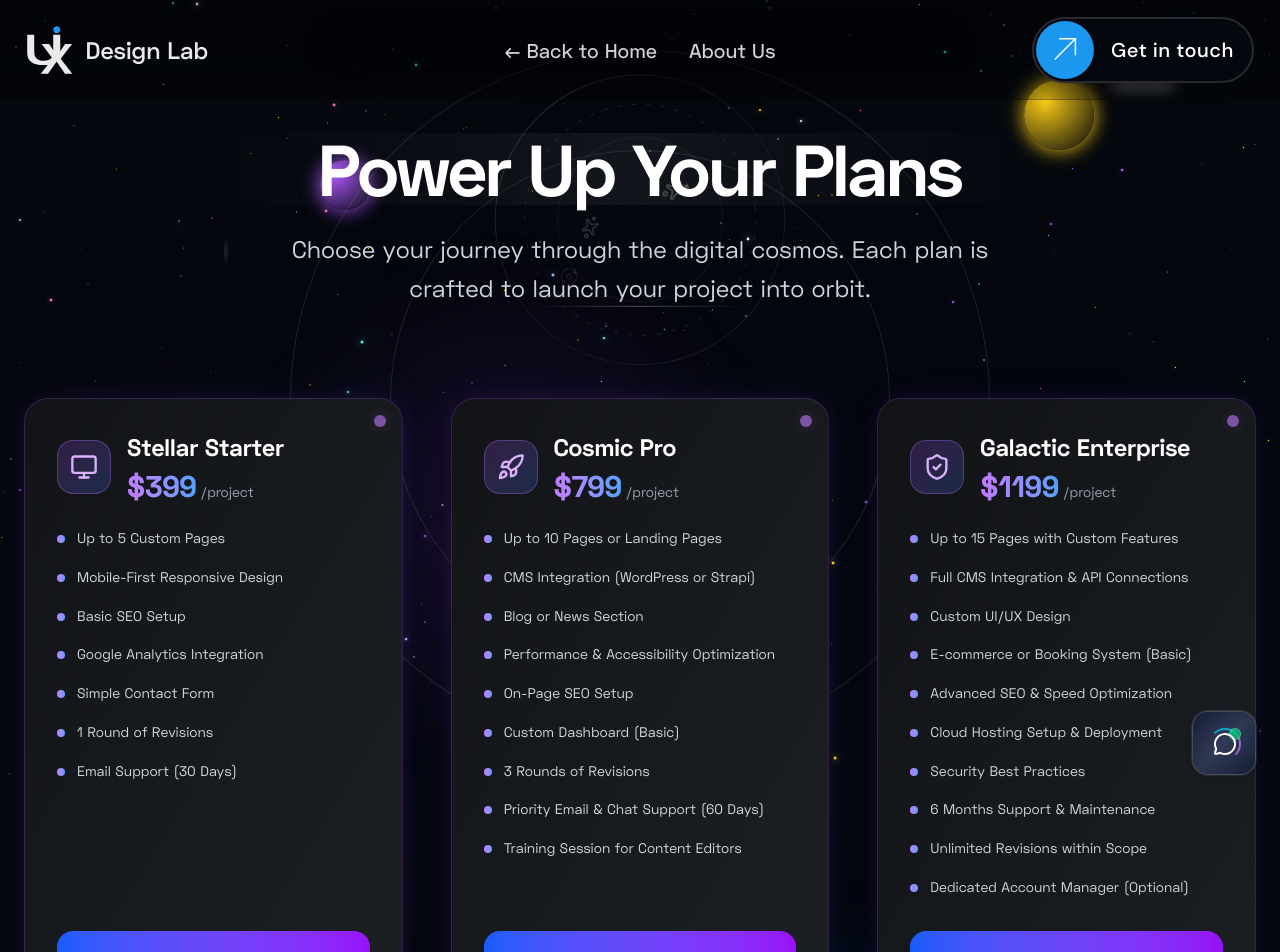
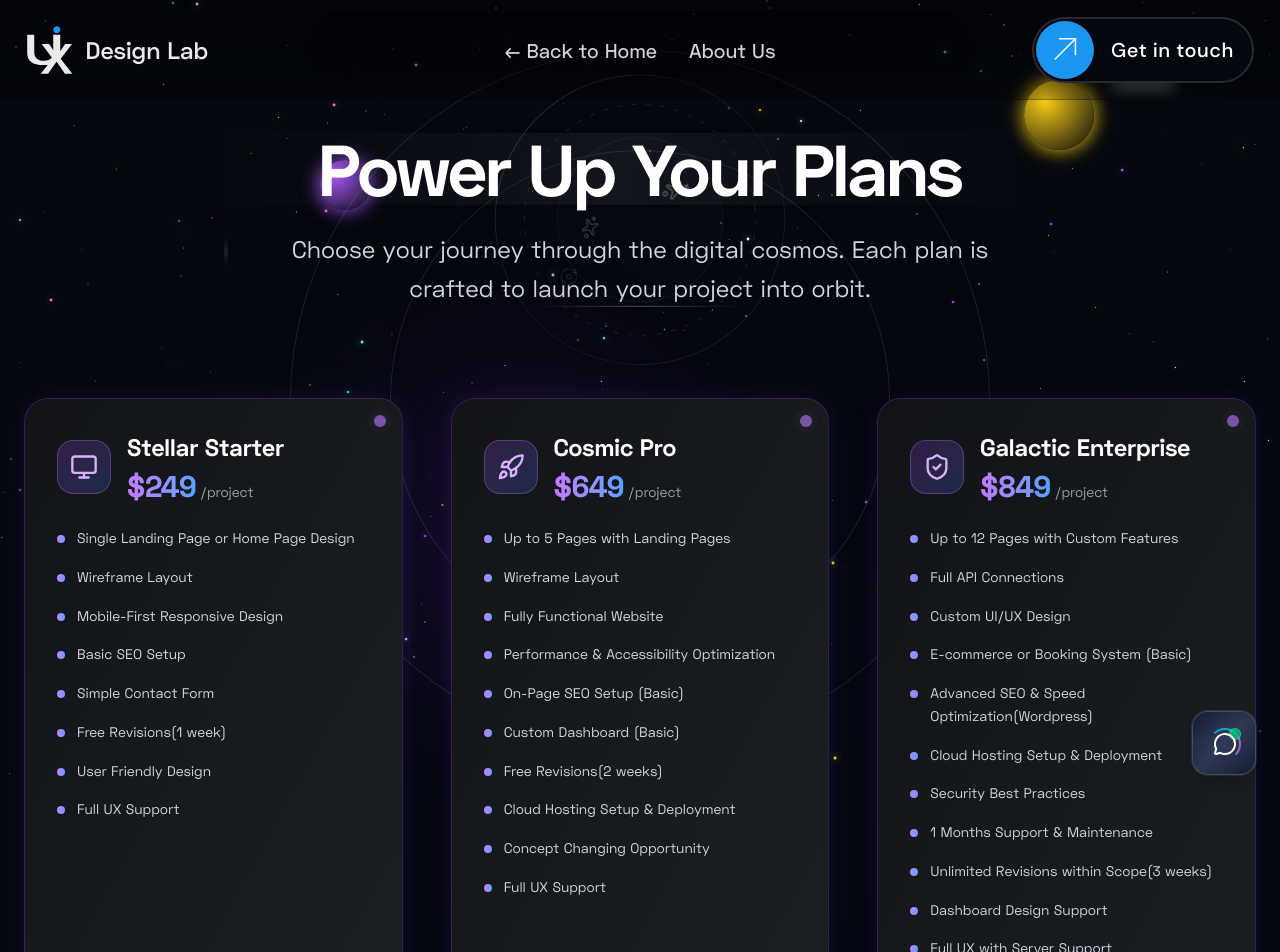
Before and after one commit to Levi9111/UIX-Design-Lab, a Next.js app: page /pricing in a window 1280 px wide. Shown: the top 952 px of the page. Built offline with nearby package versions, Linux system fonts and the light colour scheme; a web font is replaced by a local one.

Commit message:
pricing plans updated

```diff
--- a/src/components/Pricing/index.tsx
+++ b/src/components/Pricing/index.tsx
@@ -11,49 +11,60 @@ import MobilePricing from './MobilePricing';
 export const serviceData = [
   {
     title: 'Stellar Starter',
-    price: '$399',
+    price: '$249',
     icon: Monitor,
     features: [
-      'Up to 5 Custom Pages',
+      'Single Landing Page or Home Page Design',
+      'Wireframe Layout',
       'Mobile-First Responsive Design',
       'Basic SEO Setup',
-      'Google Analytics Integration',
+      // 'Google Analytics Integration',
       'Simple Contact Form',
-      '1 Round of Revisions',
-      'Email Support (30 Days)',
+      'Free Revisions(1 week)',
+      'User Friendly Design',
+      'Full UX Support',
+      // 'Email Support (30 Days)',
     ],
   },
   {
     title: 'Cosmic Pro',
-    price: '$799',
+    price: '$649',
     icon: Rocket,
     features: [
-      'Up to 10 Pages or Landing Pages',
-      'CMS Integration (WordPress or Strapi)',
-      'Blog or News Section',
+      'Up to 5 Pages with Landing Pages',
+      // 'CMS Integration (WordPress or Strapi)',
+      'Wireframe Layout',
+      'Fully Functional Website',
+      // 'Blog or News Section',
       'Performance & Accessibility Optimization',
-      'On-Page SEO Setup',
+      'On-Page SEO Setup (Basic)',
       'Custom Dashboard (Basic)',
-      '3 Rounds of Revisions',
-      'Priority Email & Chat Support (60 Days)',
-      'Training Session for Content Editors',
+      'Free Revisions(2 weeks)',
+      'Cloud Hosting Setup & Deployment',
+      // 'Priority Email & Chat Support (60 Days)',
+      'Concept Changing Opportunity',
+      // 'Training Session for Content Editors',
+      'Full UX Support',
     ],
   },
   {
     title: 'Galactic Enterprise',
-    price: '$1199',
+    price: '$849',
     icon: ShieldCheck,
     features: [
-      'Up to 15 Pages with Custom Features',
-      'Full CMS Integration & API Connections',
+      'Up to 12 Pages with Custom Features',
+      // 'Full CMS Integration & API Connections',
+      'Full API Connections',
       'Custom UI/UX Design',
       'E-commerce or Booking System (Basic)',
-      'Advanced SEO & Speed Optimization',
+      'Advanced SEO & Speed Optimization(Wordpress)',
       'Cloud Hosting Setup & Deployment',
       'Security Best Practices',
-      '6 Months Support & Maintenance',
-      'Unlimited Revisions within Scope',
-      'Dedicated Account Manager (Optional)',
+      '1 Months Support & Maintenance',
+      'Unlimited Revisions within Scope(3 weeks)',
+      'Dashboard Design Support',
+      'Full UX with Server Support',
+      // 'Dedicated Account Manager (Optional)',
     ],
   },
 ];
```
